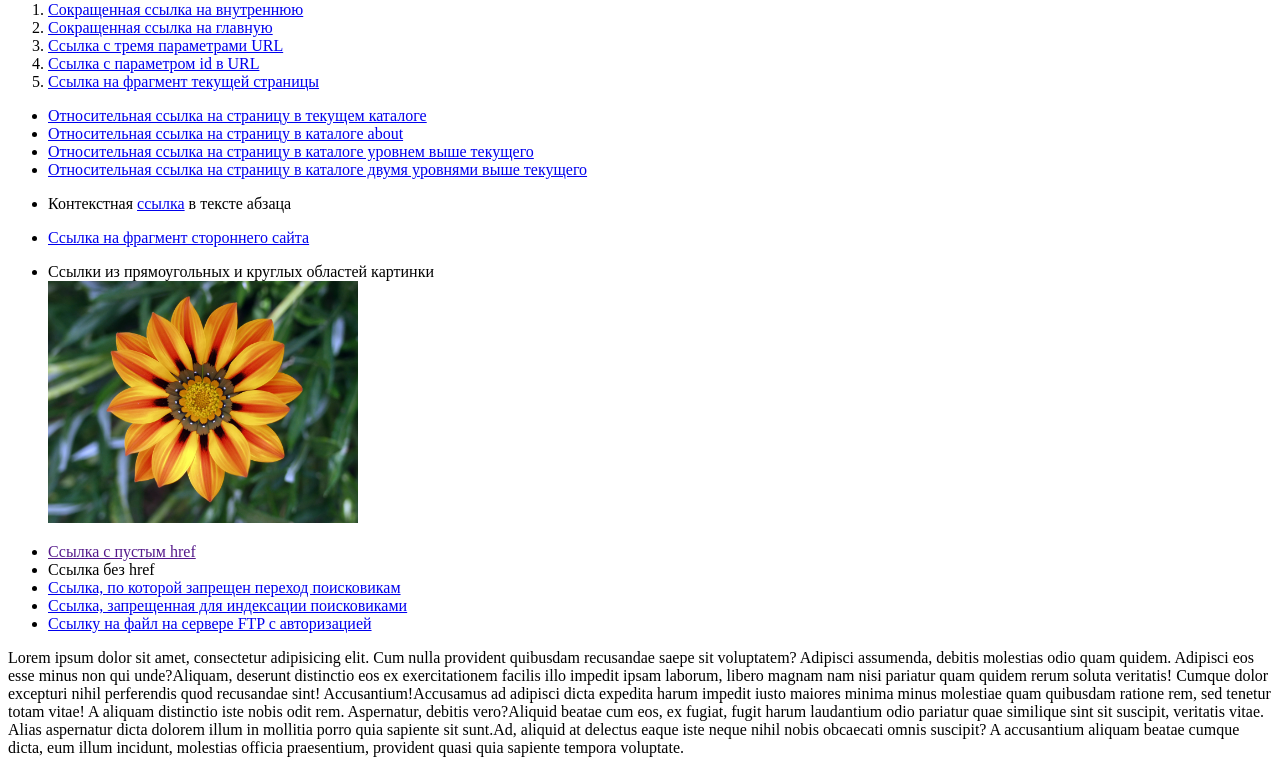
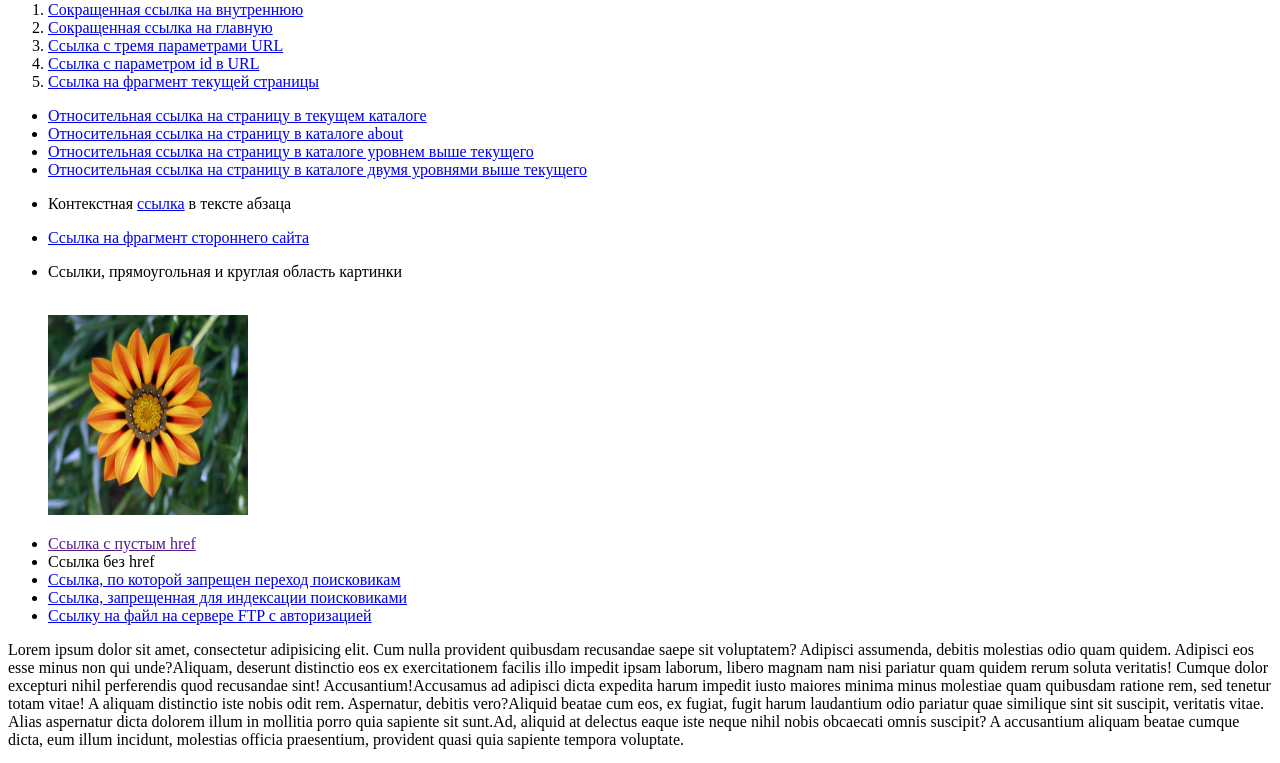
Before and after one commit to Alexander-vlk/web_classes.github.io, a plain HTML site: page docs/index.html in a window 1280 px wide. Shown: the part 327-1090 px from the top of the page. Drawn offline with Linux system fonts and the light colour scheme.

Commit message:
changed rectabhle and circle area of page

```diff
--- a/docs/index.html
+++ b/docs/index.html
@@ -37,12 +37,14 @@
 
 <ul>
     <li>
-        Ссылки из прямоугольных и круглых областей картинки<br>
-        <img src="image.jpg" width="310" height="242" alt="Описание картинки" usemap="#mymap">
+        <p>Ссылки, прямоугольная и круглая область картинки</p>
+        <br>
+        <img src="image.jpg" width="200" height="200" alt="Картинка" usemap="#mymap">
         <map name="mymap">
-            <area shape="rect" coords="40,25,90,150" href="image.jpg" alt="Прямоугольная область">
-            <area shape="circle" coords="100,210,25" href="image.jpg" alt="Круглая область">
-        </map></li>
+            <area shape="rect" coords="0,0,200,100" href="https://kubsu.ru/" alt="Прямоугольная область">
+            <area shape="circle" coords="100,150,50" href="https://kubstu.ru/" alt="Круглая область">
+        </map>
+    </li>
 </ul>
 <ul>
     <li>
```
